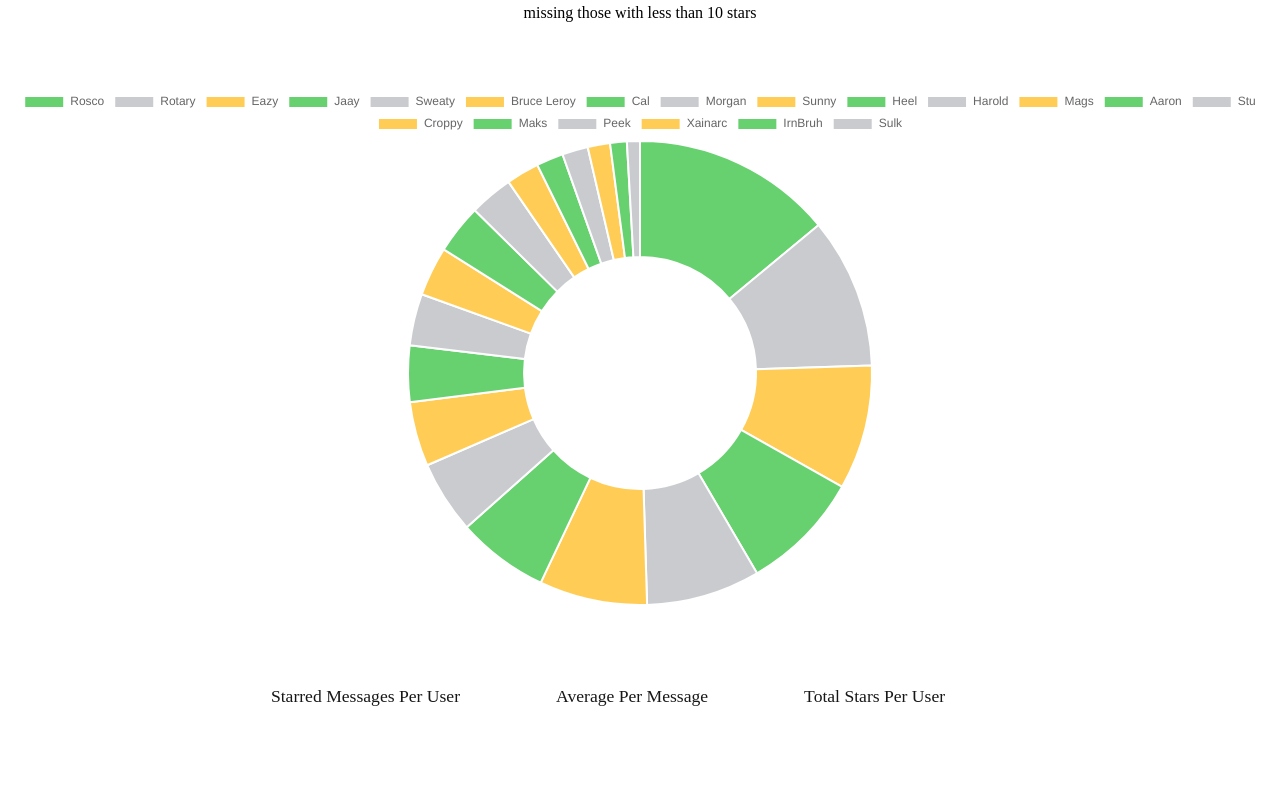
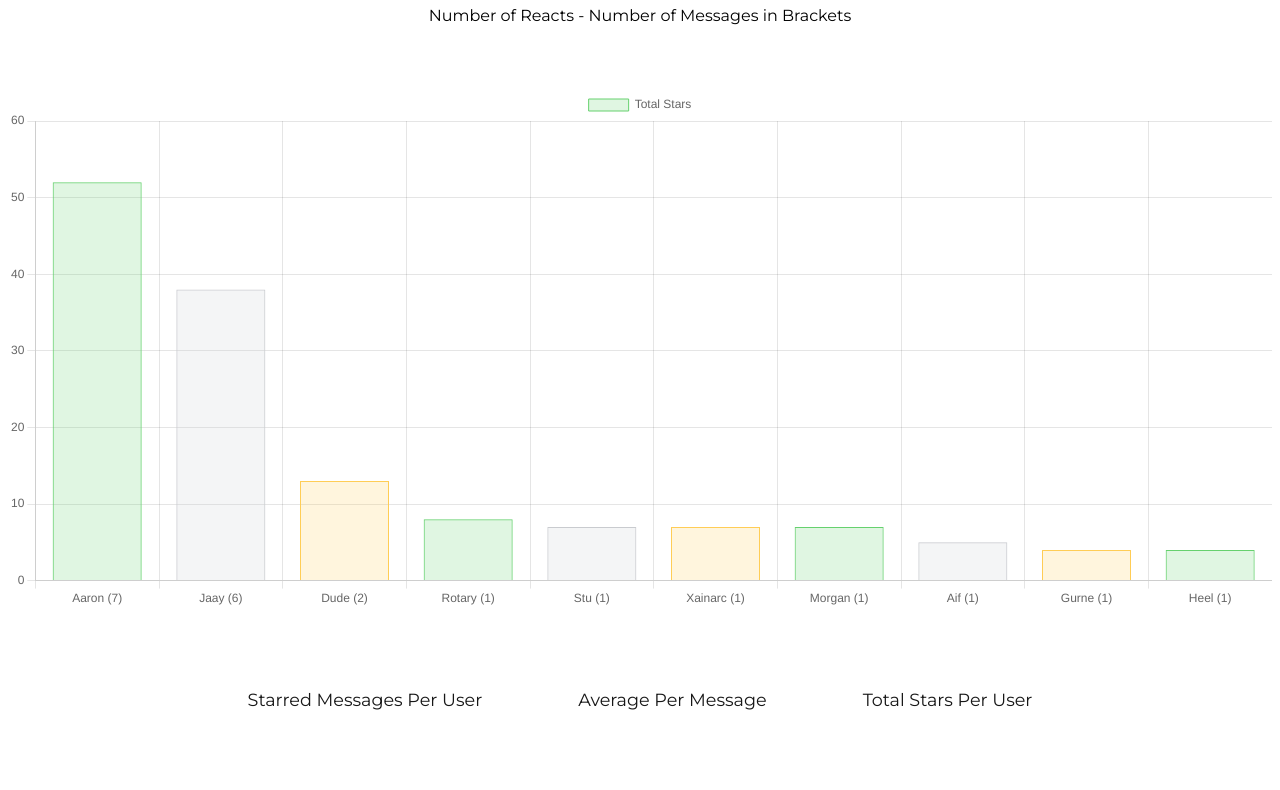
Before and after one commit to caleuanhopkins/RollOfHonour, a plain HTML site: page bain.html in a window 1280 px wide. Shown: the part 76-866 px from the top of the page. Drawn offline with nearby package versions, Linux system fonts and the light colour scheme.

Commit message:
Update
Accurate as of 11:13am 13/05/21

```diff
--- a/share.html
+++ b/bain.html
@@ -9,8 +9,8 @@
   </head>
   <body>
     <div>
-      <h1>Share of Stars per User</h1>
-      <p>missing those with less than 10 stars</p>
+      <h1>Hall of Bain</h1>
+      <p>Number of Reacts - Number of Messages in Brackets</p>
       <canvas id="myChart"></canvas>
     </div>
 
@@ -21,6 +21,6 @@
     </div>
 
     <script src="https://cdn.jsdelivr.net/npm/chart.js@3.1.1/dist/chart.min.js"></script>
-    <script src="/share.js"></script>
+    <script src="/bain.js"></script>
   </body>
 </html>
--- /dev/null
+++ b/bain.js
@@ -0,0 +1,46 @@
+const data = {
+  labels: [
+      'Aaron (7)',
+      'Jaay (6)',
+      'Dude (2)',
+      'Rotary (1)',
+      'Stu (1)',
+      'Xainarc (1)',
+      'Morgan (1)',
+      'Aif (1)',
+      'Gurne (1)',
+      'Heel (1)'
+    ],
+datasets: [
+  {
+    label: "Total Stars",
+    data: [52, 38, 13, 8, 7, 7, 7, 5, 4, 4],
+    backgroundColor: [
+      "rgba(102, 209, 110, 0.2)",
+      "rgba(201, 203, 207, 0.2)",
+      "rgba(255, 205, 86, 0.2)",
+
+    ],
+    borderColor: [
+      "rgb(102, 209, 110)",
+      "rgb(201, 203, 207)",
+      "rgb(255, 205, 86)",
+    ],
+    borderWidth: 1,
+  },
+],
+};
+
+const config = {
+type: "bar",
+data: data,
+options: {
+  scales: {
+    y: {
+      beginAtZero: true,
+    },
+  },
+},
+};
+
+var myChart = new Chart(document.getElementById("myChart"), config);
--- a/share.js
+++ /dev/null
@@ -1,41 +0,0 @@
-const data = {
-    labels: [
-        'Rosco',
-        'Rotary',
-        'Eazy',
-        'Jaay',
-        'Sweaty',
-        'Bruce Leroy',
-        'Cal',
-        'Morgan',
-        'Sunny',
-        'Heel',
-        'Harold',
-        'Mags',
-        'Aaron',
-        'Stu',
-        'Croppy',
-        'Maks',
-        'Peek',
-        'Xainarc',
-        'IrnBruh',
-        'Sulk'
-      ],
-    datasets: [{
-      label: 'Share of Stars',
-      data: [13.48, 10.12, 8.35, 8.12, 7.64, 7.25, 6.15, 4.89, 4.33, 3.78, 3.47, 3.31, 3.31, 2.92, 2.21, 1.81, 1.73, 1.5, 1.12, 0.87],
-      backgroundColor: [
-        "rgb(102, 209, 110)",
-        "rgb(201, 203, 207)",
-        "rgb(255, 205, 86)",
-      ],
-      hoverOffset: 4
-    }]
-  };
-
-  const config = {
-    type: 'doughnut',
-    data: data,
-  };
-
-  var myChart = new Chart(document.getElementById("myChart"), config);
--- a/styles.css
+++ b/styles.css
@@ -1,3 +1,9 @@
+@import url('https://fonts.googleapis.com/css2?family=Montserrat&display=swap');
+
+body {
+  font-family: 'Montserrat', sans-serif;
+}
+
 h1 {
   text-align: center;
   text-transform: uppercase;
@@ -13,8 +19,8 @@ p {
   text-decoration: none;
   cursor: pointer;
   color: #171717;
-  padding-right: 5rem;
-  padding-left: 1rem;
+  padding-right: 3rem;
+  padding-left: 3rem;
   font-size: 1.1rem;
 }
 
@@ -29,3 +35,13 @@ p {
 canvas {
   max-height: 65vh;
 }
+
+@media screen and (max-width: 450px) {
+  .links {
+    flex-direction: column;
+  }
+
+  .links a {
+    padding-top: 2rem;
+  }
+}
```
Also changed, not shown: index.html (+1 -1 lines), message.js (+11 -10 lines), perMessage.html (+1 -1 lines), perUser.html (+1 -1 lines), stars.js (+10 -9 lines), totalStars.html (+1 -1 lines), user.js (+10 -9 lines).
